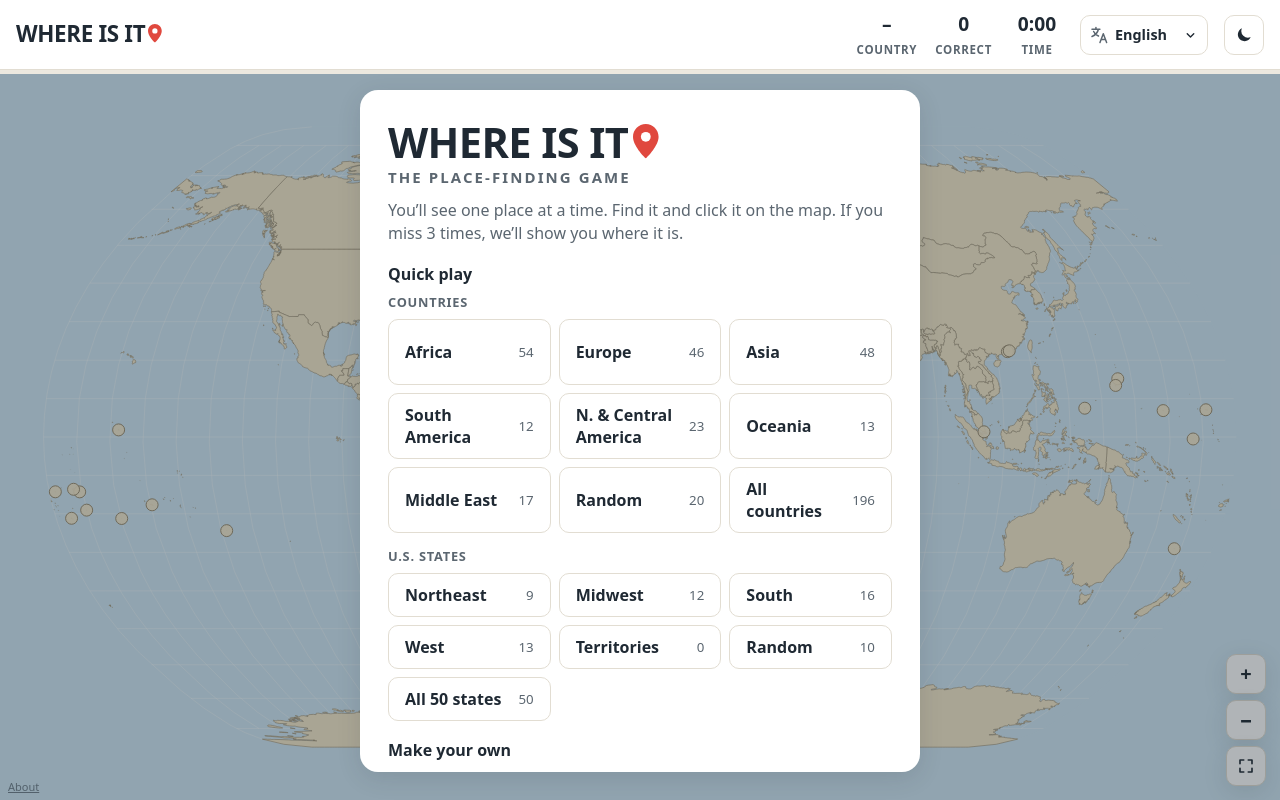
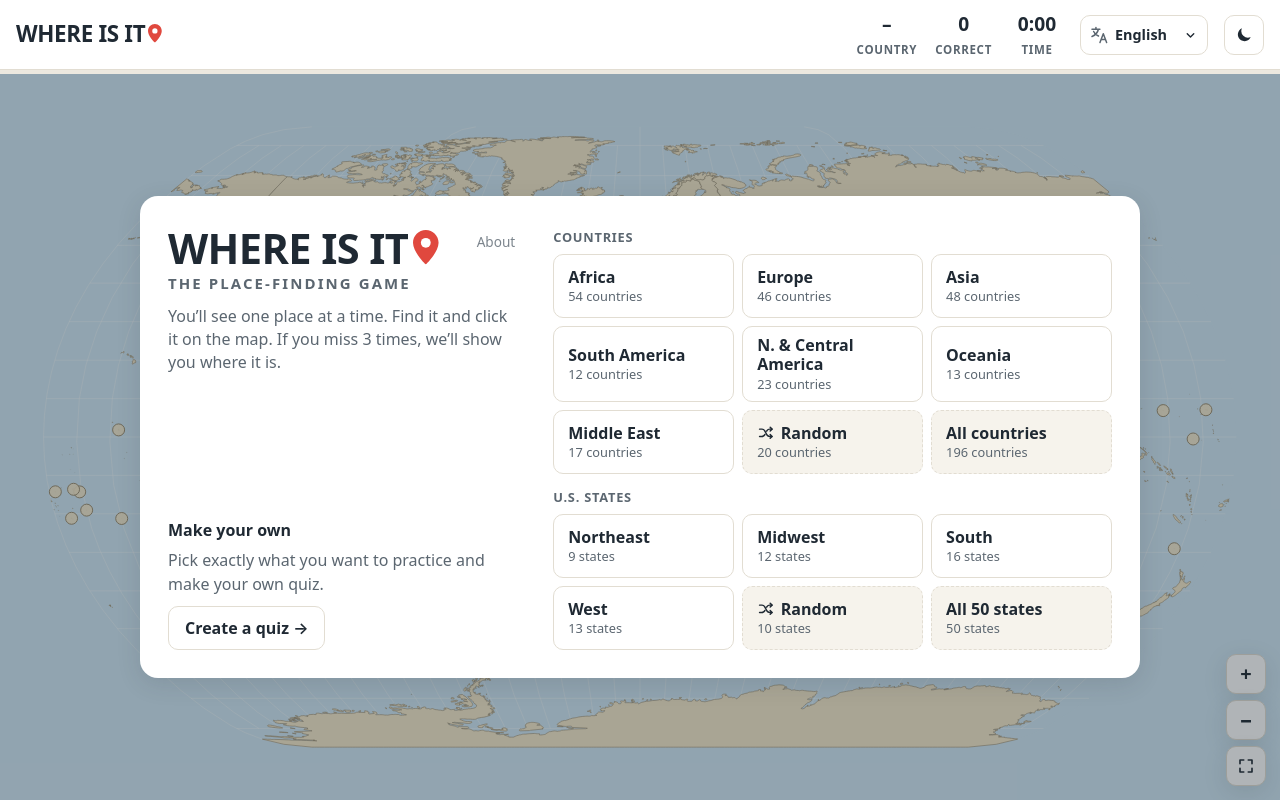
Before and after one commit to russellrain/where-is-it, a website: page index.html in a window 1280 px wide. Drawn offline with Linux system fonts and the light colour scheme.

Commit message:
style tweaks

```diff
--- a/css/style.css
+++ b/css/style.css
@@ -208,7 +208,7 @@ input, select { background: var(--panel); }
 .zoom-controls svg { width: 18px; height: 18px; fill: none; stroke: currentColor; stroke-width: 2.2; stroke-linecap: round; stroke-linejoin: round; }
 .zoom-controls button:hover { background: var(--hover-bg); }
 
-/* Sits above the start/results overlay (z-index 20) so "About" can always be clicked. */
+/* Map credit and About link in the setup page's map corner. */
 .attribution {
   position: absolute; left: 8px; bottom: 6px; font-size: 11px; color: var(--attribution); z-index: 21;
 }
@@ -270,11 +270,14 @@ input, select { background: var(--panel); }
 
 .overlay {
   position: absolute; inset: 0; z-index: 20; display: flex; align-items: center; justify-content: center;
-  padding: 16px 16px 28px; background: var(--scrim); overflow: auto; /* extra bottom room keeps the card off the About link */
+  padding: 16px; background: var(--scrim); overflow: auto;
 }
 .card {
   background: var(--panel); border-radius: 18px; box-shadow: var(--shadow); padding: 28px;
-  width: min(560px, 100%); max-height: 100%; overflow: auto;
+  width: min(640px, 100%);
+  /* No inner scroll: a tall card grows and the overlay scrolls instead, keeping the scrollbar off the rounded corner.
+     Auto margins center it but collapse to 0 on overflow, so the top never gets clipped (unlike align-items: center). */
+  margin: auto;
 }
 .card h1 { margin: 0 0 6px; font-size: 1.8rem; }
 .card h2 { margin: 18px 0 8px; font-size: 1rem; }
@@ -287,8 +290,10 @@ input, select { background: var(--panel); }
 }
 .subtle-link:hover { opacity: 1; text-decoration: underline; }
 /* Quiet footer row at the bottom of a card, for secondary links like Customize. */
-.card-foot { display: flex; justify-content: flex-end; margin-top: 18px; padding-top: 12px; border-top: 1px solid var(--line); }
+.card-foot { display: flex; justify-content: flex-end; gap: 16px; margin-top: 18px; padding-top: 12px; border-top: 1px solid var(--line); }
 .card-foot .subtle-link { margin-left: 0; align-self: auto; }
+/* A second subtle link in an actions row sits right after the first instead of being pushed apart. */
+.subtle-link + .subtle-link { margin-left: 0; }
 .card label.field { display: block; margin-top: 16px; font-weight: 600; }
 .card label.field input {
   display: block; width: 100%; margin-top: 6px; padding: 10px 12px; border-radius: 10px; border: 1px solid var(--line);
@@ -307,8 +312,30 @@ input, select { background: var(--panel); }
 .pin circle { fill: #fff; }
 .pin-icon { display: inline-flex; font-size: 1.3rem; }
 .pin-icon .pin { margin: 0; }
-.hero { margin: 4px 0 14px; }
+.card-head { display: flex; align-items: flex-start; justify-content: space-between; gap: 12px; margin-bottom: 12px; }
+.card-head .subtle-link { align-self: flex-start; margin-left: auto; }
+.welcome-head { margin: 4px 0 14px; }
 .card > .wordmark { margin-bottom: 12px; }
+
+/* Welcome card: one column by default. Grid areas let wide, short screens (see the media query below)
+   move the presets into a second column without changing the DOM order. */
+.card.welcome { display: grid; grid-template-columns: minmax(0, 1fr); grid-template-areas: 'head' 'text' 'presets' 'own'; }
+.welcome-head { grid-area: head; }
+.welcome-text { grid-area: text; }
+.card .welcome-text { margin: 0; } /* grid items don't collapse margins, so spacing comes from the neighbours */
+.welcome-presets { grid-area: presets; }
+.make-own { grid-area: own; }
+@media (min-width: 900px) and (max-height: 800px) {
+  .card.welcome {
+    width: min(1000px, 100%); column-gap: 36px;
+    grid-template-columns: minmax(300px, 1fr) minmax(0, 1.6fr);
+    grid-template-rows: auto auto 1fr;
+    grid-template-areas: 'head presets' 'text presets' 'own presets';
+  }
+  .make-own { align-self: end; }
+  .welcome-presets > .preset-heading:first-child { margin-top: 4px; }
+  .make-own > h2:first-child { margin-top: 0; }
+}
 .prompt .label:empty { display: none; }
 
 .score-big { display: flex; gap: 14px; margin: 18px 0 8px; }
@@ -333,10 +360,16 @@ input, select { background: var(--panel); }
 .result-list li.missed .mark { color: var(--missed); }
 
 .card h3.preset-heading { margin: 14px 0 8px; font-size: 0.8rem; text-transform: uppercase; letter-spacing: 0.06em; color: var(--ink-soft); }
-.card h2 + h3.preset-heading { margin-top: 4px; }
-.preset-list { display: grid; grid-template-columns: repeat(auto-fill, minmax(150px, 1fr)); grid-auto-rows: 1fr; gap: 8px; }
-.preset-list a { justify-content: flex-start; white-space: normal; text-align: left; }
-.preset-list a small { white-space: nowrap; }
+/* Name over count. The min-height fits a two-line name, so the country and state grids match in every language. */
+.preset-list { display: grid; grid-template-columns: repeat(auto-fill, minmax(150px, 1fr)); gap: 8px; }
+.preset-list a {
+  flex-direction: column; align-items: flex-start; justify-content: center; gap: 2px;
+  min-height: 64px; padding: 9px 14px; white-space: normal; text-align: left; line-height: 1.2;
+}
+.preset-list .preset-name { display: inline-flex; align-items: center; gap: 6px; }
+.preset-list small { color: var(--ink-soft); font-weight: 500; font-size: 0.8rem; white-space: nowrap; }
+.preset-list a.whole { background: var(--subtle-bg); border-style: dashed; }
+.preset-list a.whole:hover { background: var(--hover-bg); }
 
 .show-results { position: absolute; left: 50%; bottom: 16px; transform: translateX(-50%); z-index: 6; box-shadow: var(--shadow); }
 .toast {
@@ -489,6 +522,15 @@ input, select { background: var(--panel); }
   .card { padding: 20px; }
 }
 
+/* Short screens: tighten the dialog card so it fits without scrolling more often. */
+@media (max-height: 640px) {
+  .overlay { padding: 10px 16px; }
+  .card { padding: 18px 20px; }
+  .card .wordmark.large { font-size: 2rem; }
+  .card-head { margin-bottom: 8px; }
+  .card h2 { margin-top: 12px; }
+}
+
 /* Small screens: shrink the language picker to "文A EN" (the native list still shows full names)
    and let the title give way so the header controls stay on one row. */
 @media (max-width: 600px) {
--- a/index.html
+++ b/index.html
@@ -37,7 +37,6 @@
         <button type="button" id="zoom-out" title="Zoom out" aria-label="Zoom out" data-i18n-title="zoomOut" data-i18n-aria-label="zoomOut">−</button>
         <button type="button" id="zoom-reset" title="Zoom to the quiz countries" aria-label="Zoom to the quiz countries" data-i18n-title="zoomToFit" data-i18n-aria-label="zoomToFit"><svg viewBox="0 0 24 24" aria-hidden="true"><path d="M4 9V4h5M15 4h5v5M20 15v5h-5M9 20H4v-5"/></svg></button>
       </div>
-      <div class="attribution"><a href="about" target="_blank" rel="noopener" data-i18n="about">About</a></div>
       <button type="button" class="btn primary show-results" id="show-results" data-i18n="showResults" hidden>Show results</button>
       <div class="overlay" id="overlay" hidden><div class="card" id="card"></div></div>
     </div>
--- a/js/game.js
+++ b/js/game.js
@@ -70,6 +70,16 @@
     backToIntro();
   };
 
+  // Outline icons for buttons (24x24, drawn with the .ico stroke style). Declared before the first
+  // render below: the welcome card uses them, and a const can't be read before its line has run.
+  const ICONS = {
+    copy: '<rect x="8.5" y="8.5" width="12" height="12" rx="2.2"/><path d="M15.5 5.5v-.3a1.7 1.7 0 0 0-1.7-1.7H5.2a1.7 1.7 0 0 0-1.7 1.7v8.6a1.7 1.7 0 0 0 1.7 1.7h.3"/>',
+    replay: '<path d="M3.5 12a8.5 8.5 0 1 0 2.5-6"/><path d="M3.5 3.5V8H8"/>',
+    target: '<circle cx="12" cy="12" r="8.5"/><circle cx="12" cy="12" r="4.5"/><circle cx="12" cy="12" r="0.6" fill="currentColor"/>',
+    shuffle: '<path d="M3.5 7h3.2c1.5 0 2.9.8 3.7 2l3.2 6c.8 1.2 2.2 2 3.7 2h3.2"/><path d="M3.5 17h3.2c1.5 0 2.9-.8 3.7-2l.4-.7M13.2 9.7l.4-.7c.8-1.2 2.2-2 3.7-2h3.2"/><path d="M18 4.5L20.5 7 18 9.5M18 14.5l2.5 2.5-2.5 2.5"/>',
+    map: '<path d="M3.5 6.5l5.5-2.5 6 2.5 5.5-2.5v13.5L15 20l-6-2.5-5.5 2.5z"/><path d="M9 4v13.5M15 6.5V20"/>',
+  };
+
   if (!quiz.codes.length) showWelcome();
   else showIntro();
 
@@ -103,6 +113,7 @@
   // ---------------------------------------------------------------- screens
 
   function showCard(...children) {
+    ui.card.className = 'card'; // drop any per-card modifier (showWelcome adds 'welcome')
     ui.card.replaceChildren(...children.filter((c) => c != null)); // replaceChildren would print null as "null"
     ui.overlay.hidden = false;
     ui.showResults.hidden = true;
@@ -131,7 +142,8 @@
         'quickPlayStates',
         us
           ? [
-              ...us.regionOrder.map((r) => [us, null, (c) => c.region === r, null, I18N.region(r)]),
+              // Territories stay out of quick play; they're still available in "Create a quiz".
+              ...us.regionOrder.filter((r) => r !== 'Territories').map((r) => [us, null, (c) => c.region === r, null, I18N.region(r)]),
               [us, null, () => true, 10, t('presetWorld')],
               [us, t('presetUsAll'), () => true],
             ]
@@ -140,25 +152,38 @@
     ];
     const presetLinks = (presets) =>
       presets.map(([atlas, title, fn, n, label]) => {
-        const codes = atlas.places.filter((c) => atlas.core(c) && fn(c)).map((c) => c.code);
+        const core = atlas.places.filter((c) => atlas.core(c));
+        const codes = core.filter(fn).map((c) => c.code);
+        // "Random" and "All" draw from the whole map rather than one region, so they get a quieter, distinct look.
+        const whole = codes.length === core.length;
         return el(
           'a',
-          { class: 'btn', href: WhereIsIt.quizQuery({ map: atlas.id, codes, title, count: n }) },
-          label || title,
-          el('small', { style: 'color:var(--ink-soft);font-weight:500;margin-left:auto' }, `${n ?? codes.length}`),
+          { class: whole ? 'btn whole' : 'btn', href: WhereIsIt.quizQuery({ map: atlas.id, codes, title, count: n }) },
+          el('span', { class: 'preset-name' }, n ? icon('shuffle') : null, label || title),
+          el('small', {}, t(atlas.id === 'us' ? 'nStates' : 'nCountries', { n: n ?? codes.length })),
         );
       });
+    // In reading order for the one-column layout; wide, short screens move the presets into a
+    // second column via grid areas (see .card.welcome in the CSS).
     showCard(
-      el('div', { class: 'hero' }, wordmark({ large: true, tagline: true })),
-      el('p', {}, t('welcome', { n: WhereIsIt.DEFAULTS.guesses })),
-      el('h2', {}, t('quickPlay')),
+      el('div', { class: 'card-head welcome-head' }, wordmark({ large: true, tagline: true }), aboutLink()),
+      el('p', { class: 'welcome-text' }, t('welcome', { n: WhereIsIt.DEFAULTS.guesses })),
+      el(
+        'div',
+        { class: 'welcome-presets' },
         ...groups
           .filter(([, presets]) => presets.length)
           .flatMap(([heading, presets]) => [el('h3', { class: 'preset-heading' }, t(heading)), el('div', { class: 'preset-list' }, presetLinks(presets))]),
+      ),
+      el(
+        'div',
+        { class: 'make-own' },
         el('h2', {}, t('makeYourOwn')),
         el('p', {}, t('makeYourOwnBlurb')),
         el('div', { class: 'actions', style: 'margin-top:10px' }, el('a', { class: 'btn', href: 'setup' }, t('createQuiz'))),
+      ),
     );
+    ui.card.classList.add('welcome');
   }
 
   function showIntro() {
@@ -482,13 +507,6 @@
 
   // ---------------------------------------------------------------- helpers
 
-  // Outline icons for buttons (24x24, drawn with the .ico stroke style).
-  const ICONS = {
-    copy: '<rect x="8.5" y="8.5" width="12" height="12" rx="2.2"/><path d="M15.5 5.5v-.3a1.7 1.7 0 0 0-1.7-1.7H5.2a1.7 1.7 0 0 0-1.7 1.7v8.6a1.7 1.7 0 0 0 1.7 1.7h.3"/>',
-    replay: '<path d="M3.5 12a8.5 8.5 0 1 0 2.5-6"/><path d="M3.5 3.5V8H8"/>',
-    target: '<circle cx="12" cy="12" r="8.5"/><circle cx="12" cy="12" r="4.5"/><circle cx="12" cy="12" r="0.6" fill="currentColor"/>',
-    map: '<path d="M3.5 6.5l5.5-2.5 6 2.5 5.5-2.5v13.5L15 20l-6-2.5-5.5 2.5z"/><path d="M9 4v13.5M15 6.5V20"/>',
-  };
   function icon(name) {
     const svg = document.createElementNS('http://www.w3.org/2000/svg', 'svg');
     svg.setAttribute('class', 'ico');
@@ -507,6 +525,11 @@
     );
   }
 
+  /** The About page, linked from the welcome card only (quiz and results cards stay focused on the quiz). */
+  function aboutLink() {
+    return el('a', { class: 'subtle-link', href: 'about', target: '_blank', rel: 'noopener' }, t('about'));
+  }
+
   function questionCount() {
     return Math.min(quiz.count || quiz.codes.length, quiz.codes.length);
   }
--- a/js/i18n.js
+++ b/js/i18n.js
@@ -56,7 +56,6 @@
       makeYourOwn: 'Make your own',
       makeYourOwnBlurb: 'Pick exactly what you want to practice and make your own quiz.',
       createQuiz: 'Create a quiz →',
-      quickPlay: 'Quick play',
       quickPlayCountries: 'Countries',
       quickPlayStates: 'U.S. states',
       presetUsAll: 'All 50 states',
@@ -69,6 +68,8 @@
       presetMiddleEast: 'Middle East',
       presetWorld: 'Random',
       presetAllCountries: 'All countries',
+      nCountries: ({ n }) => `${n} ${plural(n, 'country', 'countries')}`,
+      nStates: ({ n }) => `${n} ${plural(n, 'state', 'states')}`,
       introFind: ({ n }) => `Find ${n} ${plural(n, 'country', 'countries')} on the map.`,
       introGuesses: ({ n }) =>
         `You get ${n} ${plural(n, 'guess', 'guesses')} before getting a hint. Countries you need a hint for are marked as missed.`,
@@ -203,7 +204,6 @@
       makeYourOwn: 'Crea el tuyo',
       makeYourOwnBlurb: 'Elige exactamente lo que quieres practicar y crea tu propio cuestionario.',
       createQuiz: 'Crear un cuestionario →',
-      quickPlay: 'Juego rápido',
       quickPlayCountries: 'Países',
       quickPlayStates: 'Estados de EE. UU.',
       presetUsAll: 'Los 50 estados',
@@ -216,6 +216,8 @@
       presetMiddleEast: 'Oriente Medio',
       presetWorld: 'Al azar',
       presetAllCountries: 'Todos los países',
+      nCountries: ({ n }) => `${n} ${plural(n, 'país', 'países')}`,
+      nStates: ({ n }) => `${n} ${plural(n, 'estado', 'estados')}`,
       introFind: ({ n }) => `Encuentra ${n} ${plural(n, 'país', 'países')} en el mapa.`,
       introGuesses: ({ n }) =>
         `Tienes ${n} ${plural(n, 'intento', 'intentos')} antes de recibir una pista. Los países para los que necesites una pista cuentan como fallados.`,
@@ -348,7 +350,6 @@
       makeYourOwn: 'Créez le vôtre',
       makeYourOwnBlurb: 'Choisissez exactement ce que vous voulez réviser et créez votre propre quiz.',
       createQuiz: 'Créer un quiz →',
-      quickPlay: 'Partie rapide',
       quickPlayCountries: 'Pays',
       quickPlayStates: 'États américains',
       presetUsAll: 'Les 50 États',
@@ -361,6 +362,8 @@
       presetMiddleEast: 'Moyen-Orient',
       presetWorld: 'Au hasard',
       presetAllCountries: 'Tous les pays',
+      nCountries: ({ n }) => `${n} pays`,
+      nStates: ({ n }) => `${n} ${plural(n, 'État', 'États')}`,
       introFind: ({ n }) => `Trouve ${n} pays sur la carte.`,
       introGuesses: ({ n }) =>
         `Tu as ${n} ${plural(n, 'essai', 'essais')} avant de recevoir un indice. Les pays pour lesquels tu as besoin d’un indice comptent comme manqués.`,
```
Lines whose indentation alone changed are shown as unchanged.
